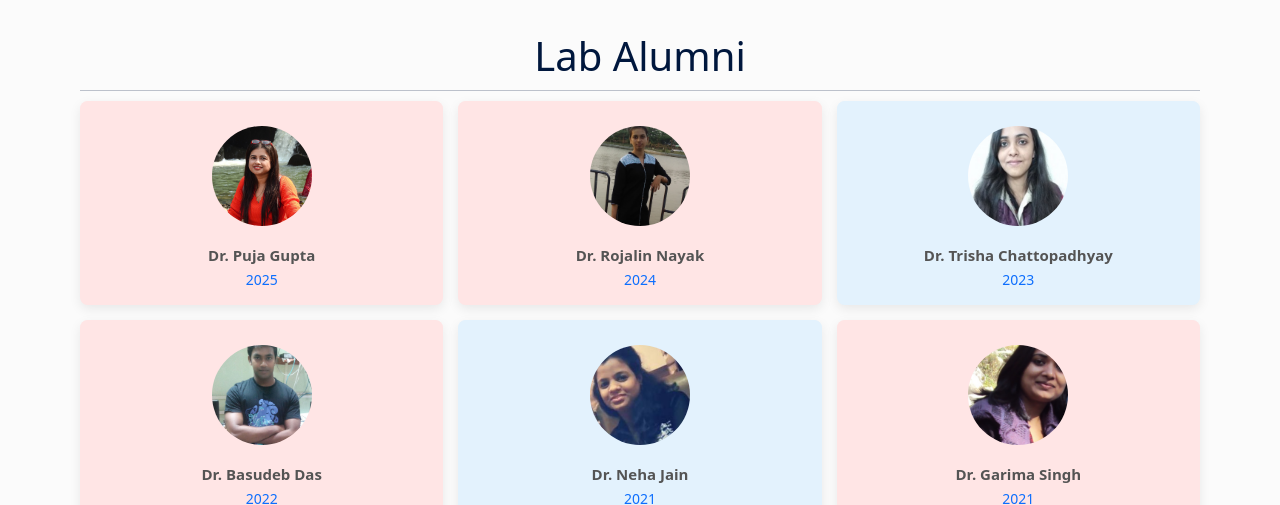
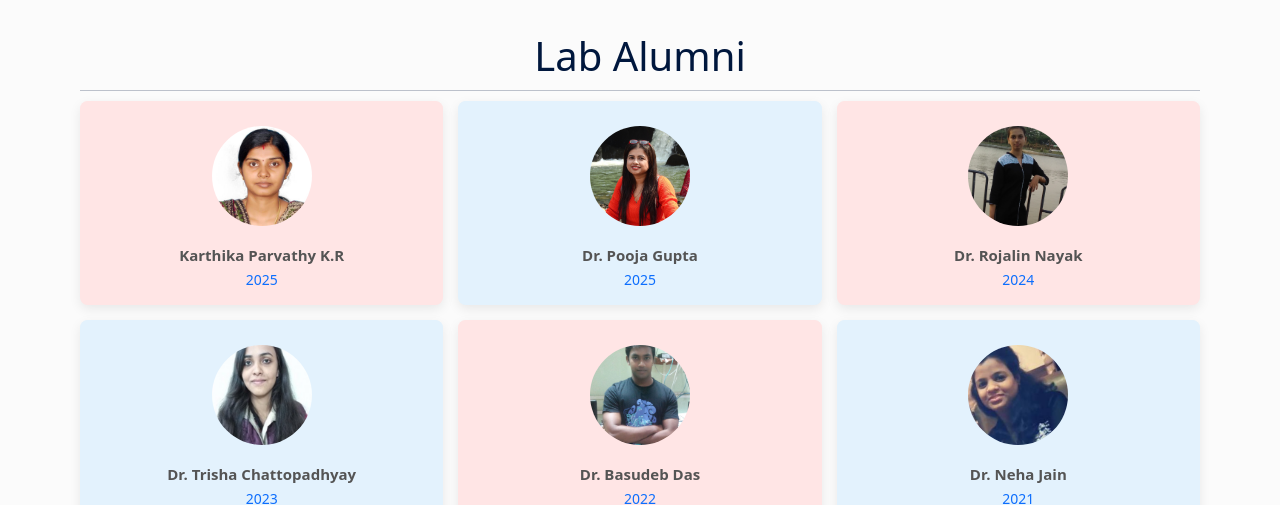
Before and after one commit to tetratrionofficial/vvekslab-support, a plain HTML site: page teams.html in a window 1280 px wide. Shown: the part 3066-3571 px from the top of the page. Drawn offline with nearby package versions, Linux system fonts and the light colour scheme; files whose address does not match are found by name.

Commit message:
Update teams.html

```diff
--- a/teams.html
+++ b/teams.html
@@ -445,7 +445,7 @@
     </div>
 
         <!-- card 7 -->
-    <div class="col-md-3 col-sm-6 mb-4">
+    <!-- <div class="col-md-3 col-sm-6 mb-4">
       <div class="card text-center">
         <img src="./assets/images/kartika.jpeg" alt="Karthika Parvathy K.R">
         <div class="card-body">
@@ -458,7 +458,7 @@
           </div>
         </div>
       </div>
-    </div>
+    </div> -->
 
   </div>
 </div>
@@ -727,8 +727,15 @@
     <!-- Card 1 -->
     <div class="col-md-4">
       <div class="alumni-card alumni-bg-red">
+        <img src="./assets/images/kartika.jpeg" class="alumni-img" alt="Karthika Parvathy K.R">
+        <h5>Karthika Parvathy K.R</h5>
+        <p>2025</p>
+      </div>
+    </div>
+    <div class="col-md-4">
+      <div class="alumni-card alumni-bg-blue">
         <img src="./assets/images/image/team1.jpg" class="alumni-img" alt="Dr. Pooja Gupta">
-        <h5>Dr. Puja Gupta</h5>
+        <h5>Dr. Pooja Gupta</h5>
         <p>2025</p>
       </div>
     </div>
```
